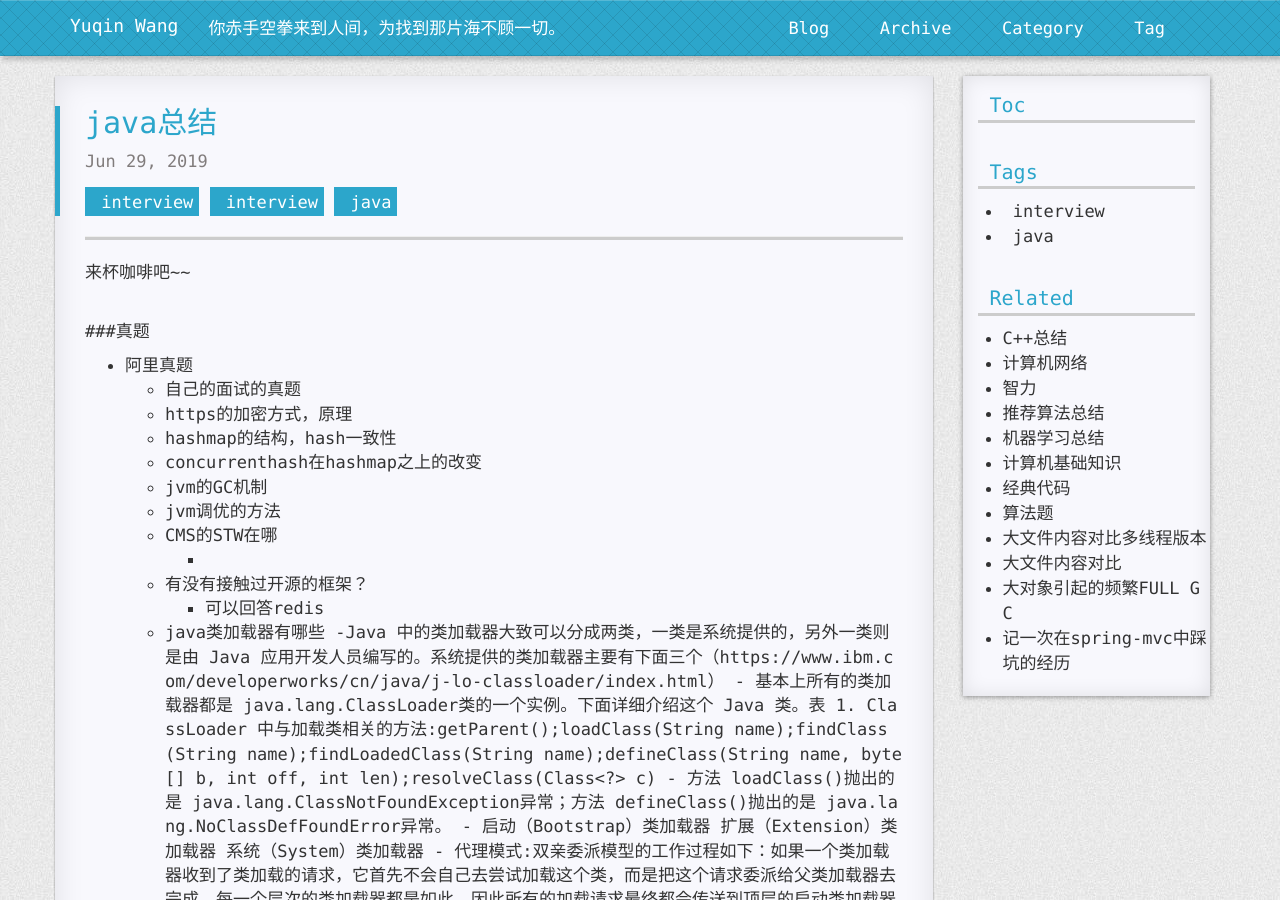
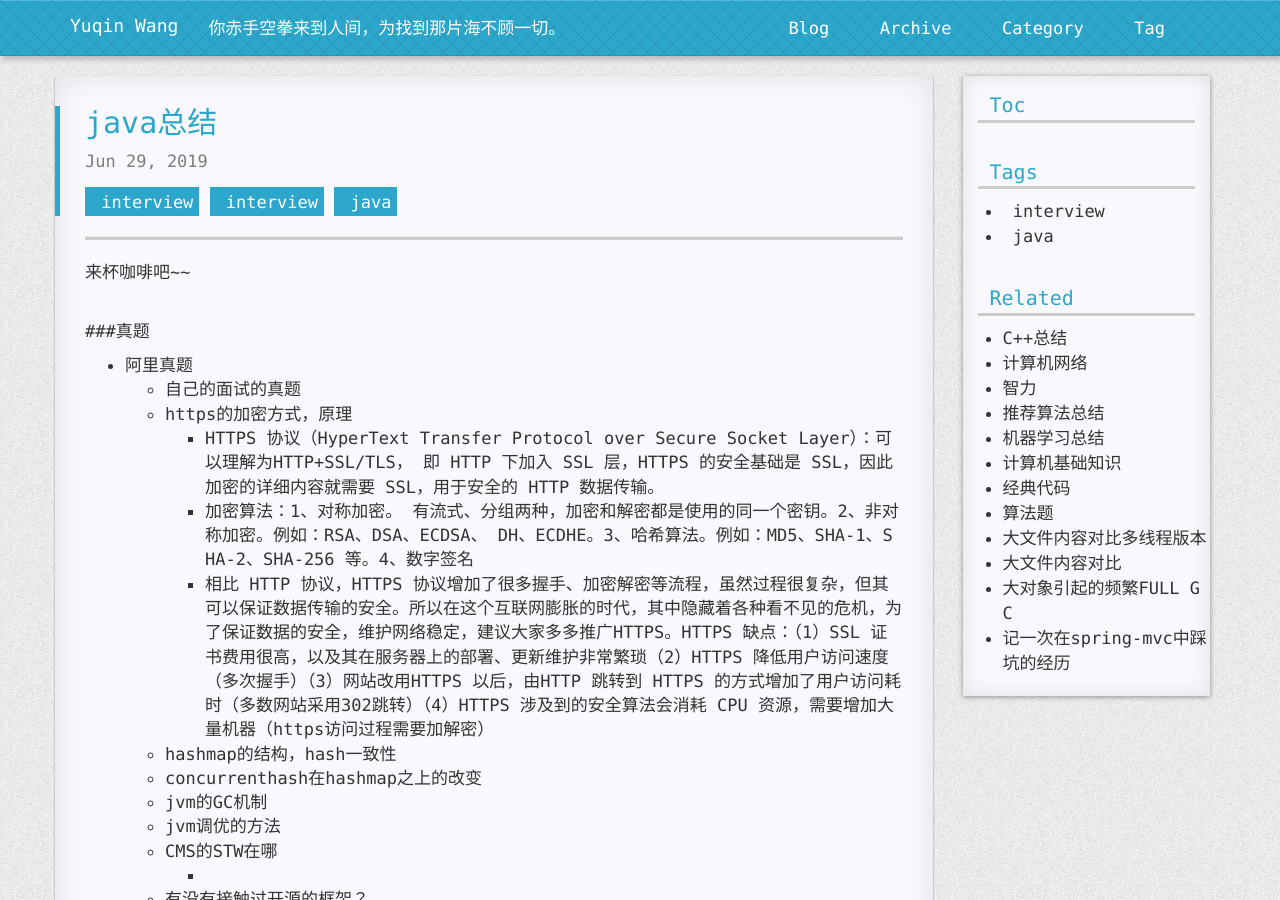
Before and after one commit to yukia-yuqin/blog, a Jekyll site: the page built from _posts/2019-06-29-JAVA-inerview.md, in a window 1280 px wide and 900 px high. Built offline with Jekyll 4.4.1, drawn with Linux system fonts in a browser that asks for light colours; nearby versions of some CDN libraries; comment, search, counter and statistics services are not loaded; a style sheet for code colours, icons or effects is not loaded.

Commit message:
Update 2019-06-29-JAVA-inerview.md

```diff
--- a/_posts/2019-06-29-JAVA-inerview.md
+++ b/_posts/2019-06-29-JAVA-inerview.md
@@ -12,6 +12,9 @@ categories: interview
 - 阿里真题
     - 自己的面试的真题
     - https的加密方式，原理
+        - HTTPS 协议（HyperText Transfer Protocol over Secure Socket Layer）：可以理解为HTTP+SSL/TLS， 即 HTTP 下加入 SSL 层，HTTPS 的安全基础是 SSL，因此加密的详细内容就需要 SSL，用于安全的 HTTP 数据传输。
+        - 加密算法：1、对称加密。 有流式、分组两种，加密和解密都是使用的同一个密钥。2、非对称加密。例如：RSA、DSA、ECDSA、 DH、ECDHE。3、哈希算法。例如：MD5、SHA-1、SHA-2、SHA-256 等。4、数字签名
+        - 相比 HTTP 协议，HTTPS 协议增加了很多握手、加密解密等流程，虽然过程很复杂，但其可以保证数据传输的安全。所以在这个互联网膨胀的时代，其中隐藏着各种看不见的危机，为了保证数据的安全，维护网络稳定，建议大家多多推广HTTPS。HTTPS 缺点：（1）SSL 证书费用很高，以及其在服务器上的部署、更新维护非常繁琐（2）HTTPS 降低用户访问速度（多次握手）（3）网站改用HTTPS 以后，由HTTP 跳转到 HTTPS 的方式增加了用户访问耗时（多数网站采用302跳转）（4）HTTPS 涉及到的安全算法会消耗 CPU 资源，需要增加大量机器（https访问过程需要加解密）
     - hashmap的结构，hash一致性
     - concurrenthash在hashmap之上的改变
     - jvm的GC机制
```
